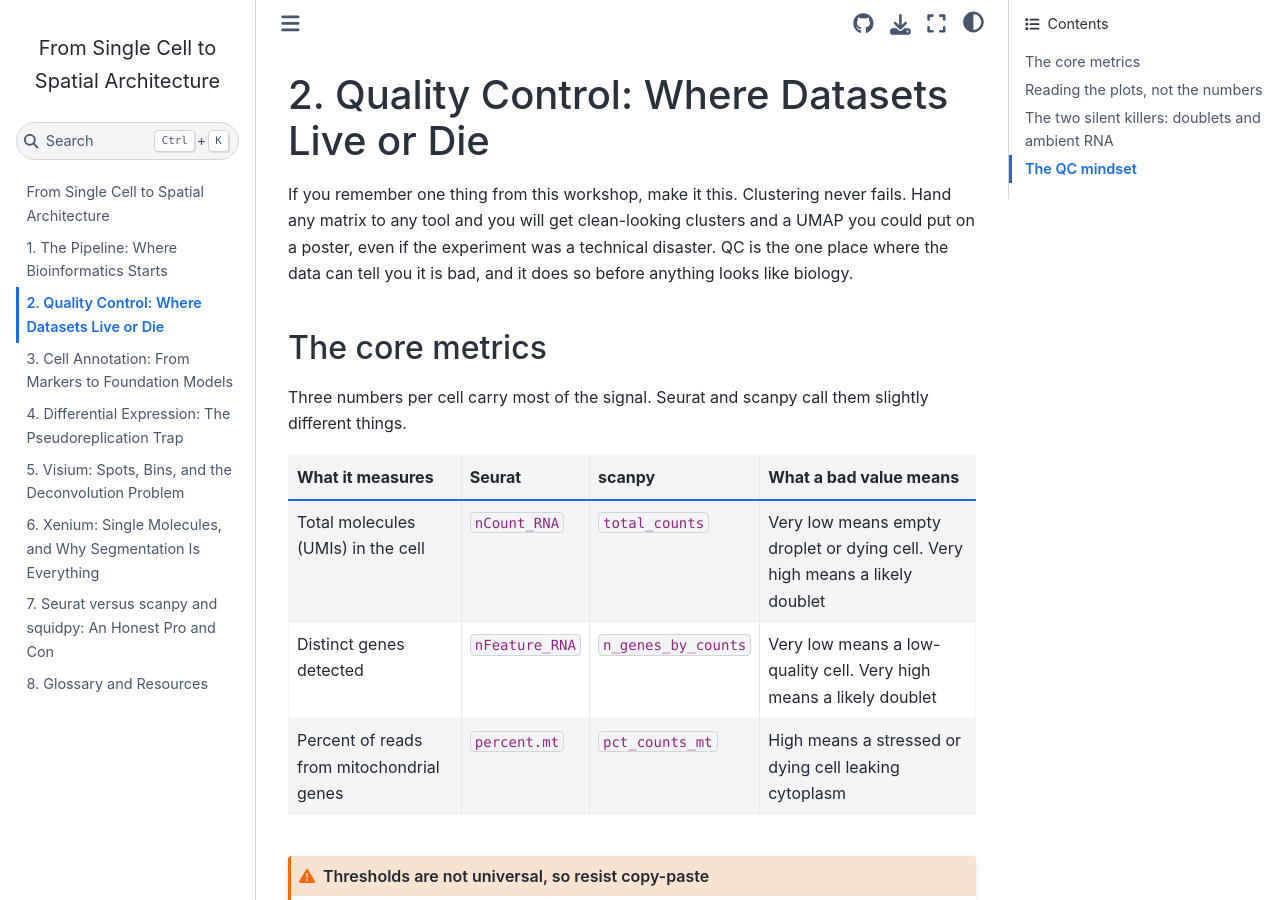
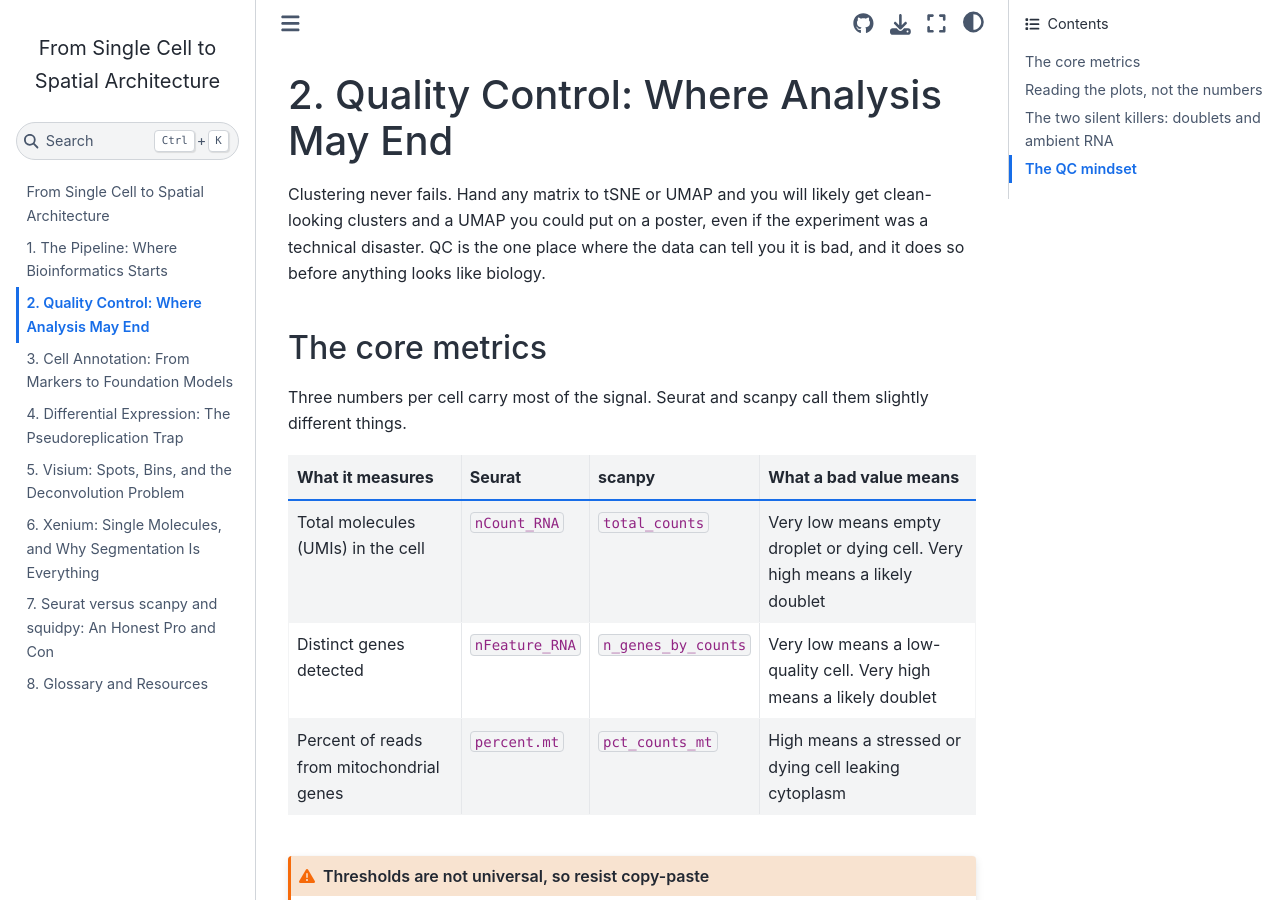
Before and after one commit to jebard/vasculata-workshop, a Jupyter Book: the page built from chapters/02_scrna_qc.md, in a window 1280 px wide and 900 px high. Built offline with Jupyter Book 1.0.4 settings and Sphinx 7.4.7 and the Sphinx Book theme 1.1.4, drawn with Linux system fonts in a browser that asks for light colours.

Commit message:
Revise title and content for quality control section
Updated section title and modified introductory text.

```diff
--- a/chapters/02_scrna_qc.md
+++ b/chapters/02_scrna_qc.md
@@ -1,7 +1,5 @@
-# 2. Quality Control: Where Datasets Live or Die
-
-If you remember one thing from this workshop, make it this. Clustering never
-fails. Hand any matrix to any tool and you will get clean-looking clusters and a
+# 2. Quality Control: Where Analysis May End
+Clustering never fails. Hand any matrix to tSNE or UMAP and you will likely get clean-looking clusters and a
 UMAP you could put on a poster, even if the experiment was a technical disaster.
 QC is the one place where the data can tell you it is bad, and it does so before
 anything looks like biology.
```
